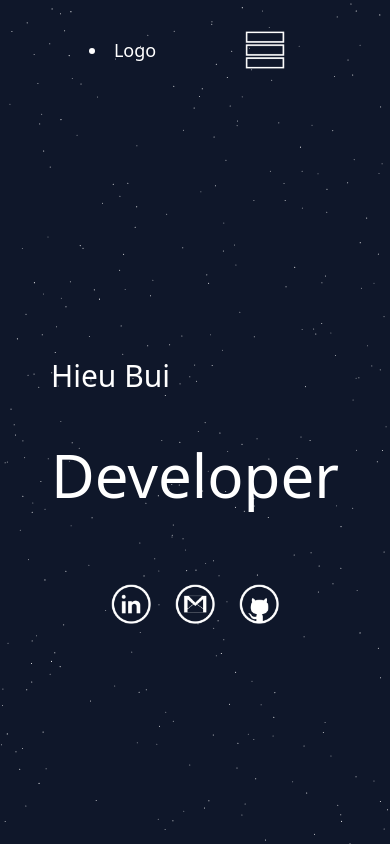
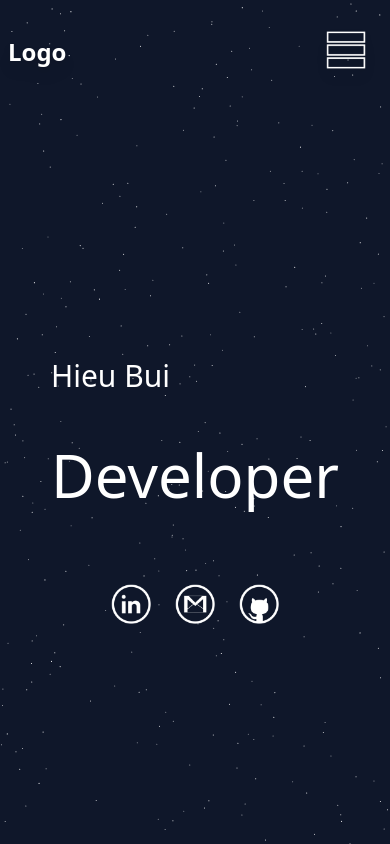
Before and after one commit to hieubui07/website, a Next.js app: page / in a window 390 px wide. Built offline with nearby package versions, Linux system fonts and the light colour scheme.

Commit message:
update navbar

```diff
--- a/components/Navbar.tsx
+++ b/components/Navbar.tsx
@@ -6,8 +6,11 @@ import NavLink from '@/components/NavLink';
 import Image from 'next/image';
 
 const Navbar = () => {
-    const [nav, setNavbarOpen] = useState(false);
-    const handleClick = () => setNavbarOpen(!nav);
+    const [nav, setNav] = useState(false);
+    const handleClick = () => {
+      setNav(!nav);
+    }
+    const handleClose =()=> setNav(!nav)
     const [rotation, setRotation] = useState(0);
 
     const rotateImage = () => {
@@ -16,44 +19,38 @@ const Navbar = () => {
 
     return (
     <nav className='z-10 mx-auto top-0 left-0 right-0 relative'>
-      <div className='container mx-auto px-4 py-4 flex justify-evenly items-center text-white h-[100px]'>
-       {/* menu */}
-        <div className='flex justify-center items-center gap-[6rem] text-lg'>
-          <Link href="/" className='active:font-bold hover:underline'><li>Logo</li></Link>
+      <div className=' w-screen h-[100px] drop-shadow-lg'>
+        <div className='px-2 flex justify-between md:justify-evenly items-center w-full h-full'>
+          <div className='flex items-center'>
+            <h1 className='text-3xl font-bold mr-4 sm:text-4xl'>
+            <Link className='text-2xl text-white' href="/">Logo</Link>
+            </h1>
+            <ul className='hidden md:flex justify-between items-center gap-6'>
+              <li className='text-white'><Link href="/projects">projects</Link></li>
+              <li className='text-white'><Link href="/experiences">experiences</Link></li>
+              <li className='text-white'><Link href="/contact">contact</Link></li>
+            </ul>
           </div>
-
-
-
-        <div className="md:hidden px-4 py-10 flex flex-wrap justify-left text-white">
-        {/* Hamburger */}
-          <button onClick={handleClick} className='md:hidden z-10 flex justify-items-start size-10' >
-            <img onClick={rotateImage}
+          <div className='md:hidden mr-4' onClick={handleClick}>
+              {!nav ? <Image onClick={rotateImage}
+            src={rows_white}
+            alt=''
+            height={40}
+            width={40}
+             /> : <Image onClick={rotateImage}
              style={{ transform: `rotate(${rotation}deg)` }}
-            src={rows_white.src}
+             src={rows_white}
              alt=''
-             />
-          </button>
+             height={40}
+             width={40}
+              />}
           </div>
-        {/* Mobile menu */}
-        <div
-          className={`absolute top-0 left-0 w-full h-screen flex flex-col justify-center items-center text-white ${
-            nav ? "block" : "hidden"
-          }`}
-        >
-            <div className='py-6 text-4xl'>
-              <Link href="/">Home</Link>
         </div>
-            <div className='py-6 text-4xl'>
-              <Link href="/projects">projects</Link>
-            </div>
-            <div className='py-6 text-4xl'>
-              <Link href="/experiences">experiences</Link>
-            </div>
-            <div className='py-6 text-4xl'>
-              <Link href="/contact">contact</Link>
-            </div>
-
-        </div>
+        <ul className={!nav ? 'hidden' : 'absolute w-full flex flex-col justify-center items-center h-[89vh] bg-slate-900 bg-opacity-100 text-white'}>
+          <li className='py-6 text-4xl'><Link onClick={handleClose} href="/projects">projects</Link></li>
+          <li className='py-6 text-4xl'><Link onClick={handleClose} href="/experiences">experiences</Link></li>
+          <li className='py-6 text-4xl'><Link onClick={handleClose} href="/contact">contact</Link></li>
+        </ul>
       </div>
     </nav>
   )
```
Lines whose indentation alone changed are shown as unchanged.
